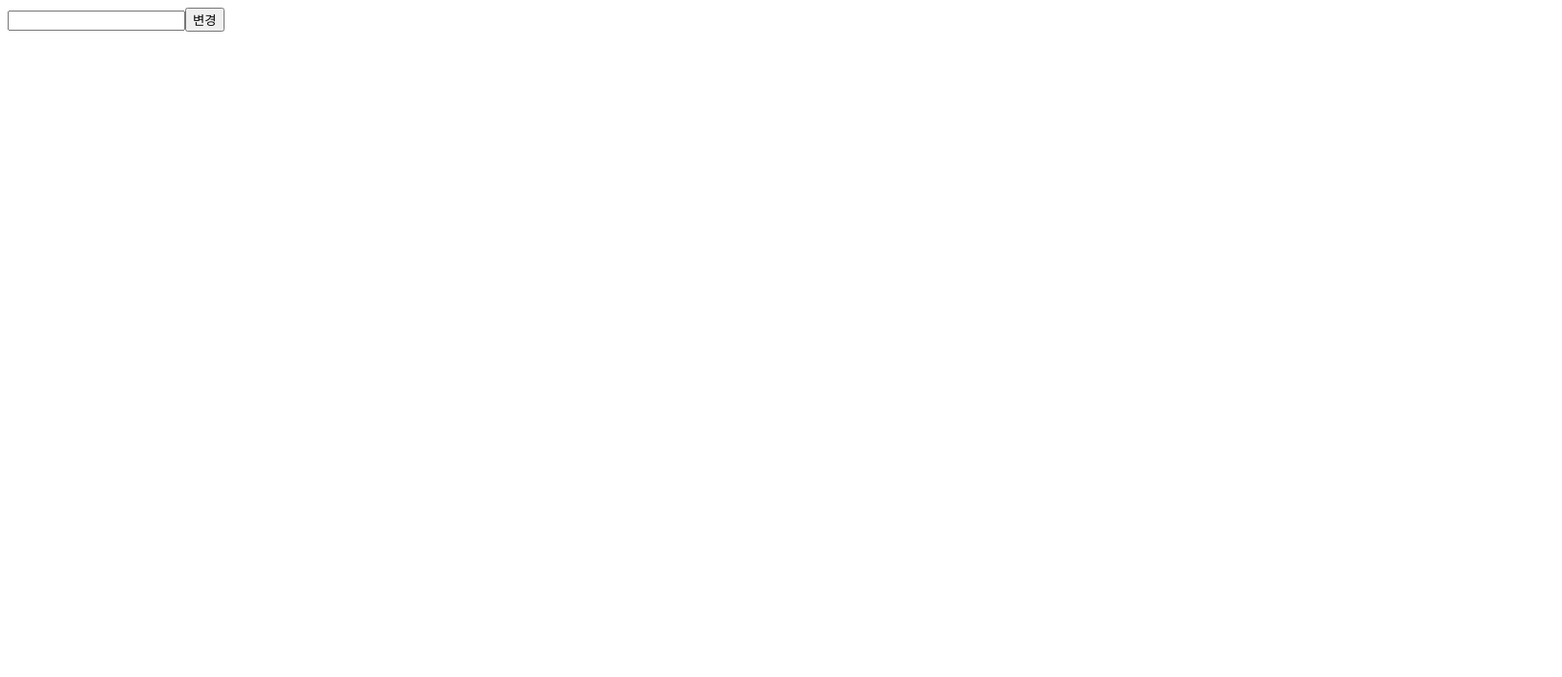
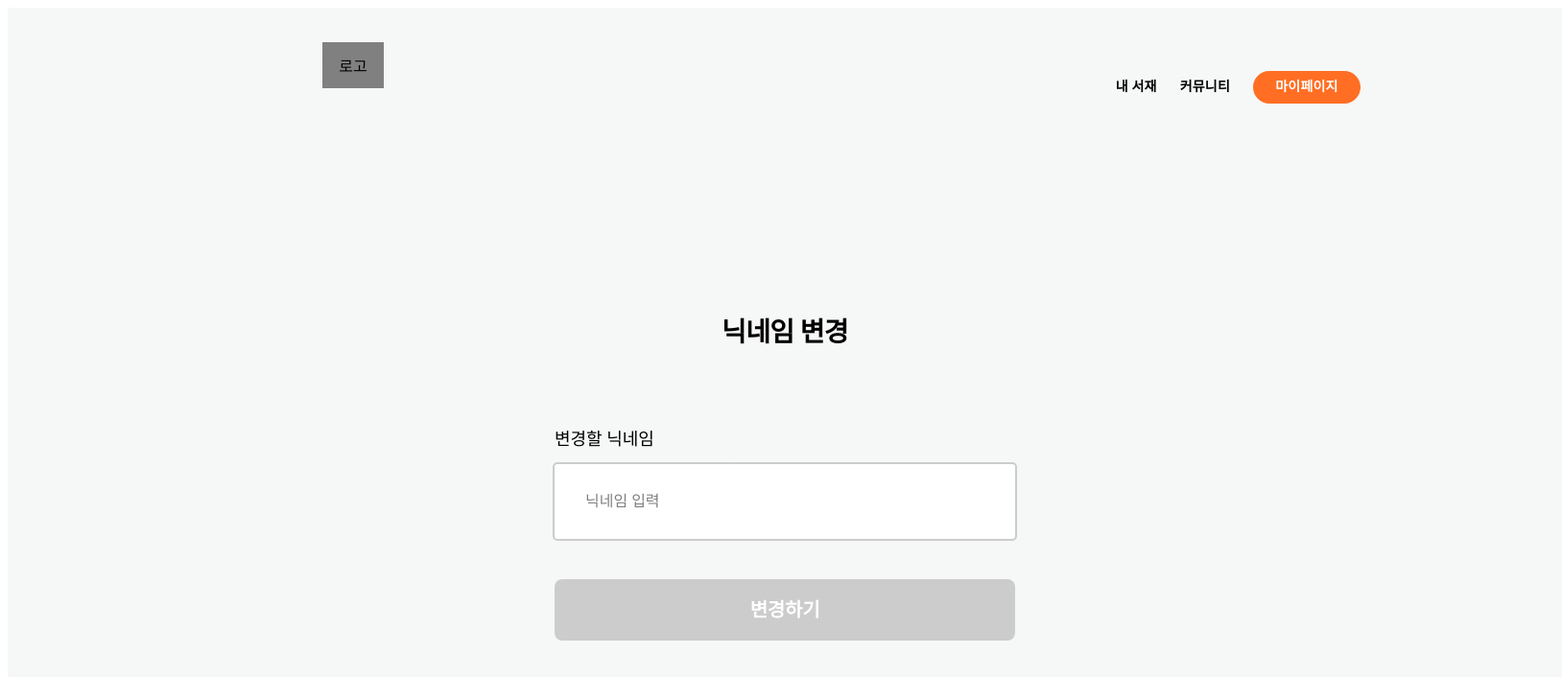
Before and after one commit to hackathon-hongik/Front, a React (Create React App) app: page /afterlogin/changenickname in a window 1280 px wide. Shown: the top 706 px of the page at 96% size, 1628 px wide, since content can reach past the window. Built offline with nearby package versions, Linux system fonts and the light colour scheme.

Commit message:
nickname

```diff
--- a/src/components/ChangeNickname.jsx
+++ b/src/components/ChangeNickname.jsx
@@ -8,11 +8,234 @@ import findLogo from "../assets/findLogo.png";
 import {bookAPI} from "../api";
 import { axiosInstance } from '../api';
 
-const ChangeNickNamePage=styled.div`
 
+
+
+const ChangeNickNamePage = styled.div`
+    width:1620px;
+    height:1080px;
+    flex-direction: column;
+    align-items: center;
+    display: flex;
+    margin:auto;
+    background: #FFFFFF, linear-gradient(0deg, rgba(26, 54, 54, 0.04) 0%, rgba(26, 54, 54, 0.04) 100%);
+    background: linear-gradient(0deg, rgba(26, 54, 54, 0.04) 0%, rgba(26, 54, 54, 0.04) 100%), #FFF;
 `;
 
+const NoteContainer = styled.div`
+    font-family: "Pretendard JP";
+    background-color: #FFFFFF;
+    width:1200px;
+    height:1080px;
+    display: flex;
+    flex-direction: column;
+    align-items: center;
+`;
+
+
+
+const Header = styled.div`
+  width: 1200px;
+  height: 120px;
+  display: flex;
+  flex-direction: row;
+  align-items: center;
+  justify-content: space-between;
+  padding: 0px;
+  background: linear-gradient(0deg, rgba(26, 54, 54, 0.04) 0%, rgba(26, 54, 54, 0.04) 100%), #FFF;
+`;
+
+const Logo = styled.div`
+  width: 64px;
+  height: 48px;
+  display: flex;
+  justify-content: center;
+  align-items: center;
+  background-color: grey;
+  margin-left: 118px;
+`;
+
+const Nav = styled.div`
+  height: 50px;
+  display: flex;
+  flex-direction: row;
+  align-items: center;
+  margin-top: 45px;
+
+  a {
+    font-size: 14px;
+    font-style: normal;
+    font-weight: 600;
+    line-height: 142.9%; /* 20.006px */
+    letter-spacing: 0.203px;
+    cursor: pointer;
+    &:hover {
+      color: gray;
+    }
+  }
+
+  li {
+    list-style-type: none;
+    margin-left: 24px;
+  }
+`;
+
+const MypageBtn = styled.button`
+  width: 112px;
+  height: 34px;
+  display: flex;
+  padding: 8px 18px;
+  justify-content: center;
+  align-items: center;
+  gap: 8px;
+  border-radius: 20px;
+  color: #fff;
+  text-align: center;
+  font-feature-settings: 'ss10' on;
+  font-family: "Pretendard JP";
+  font-size: 14px;
+  font-style: normal;
+  font-weight: 600;
+  line-height: 142.9%; /* 20.006px */
+  letter-spacing: 0.203px;
+  background: #ff6e23;
+  border: none;
+  position: relative;
+`;
+
+const ButtonToggle = styled.div`
+  position: relative;
+`;
+
+const ToggleList = styled.div`
+  width: 112px;
+  height: 210px;
+  display: flex;
+  flex-direction: column;
+  align-items: center;
+  position: absolute;
+  border-radius: 8px 8px 0px 0px;
+  background: #fff;
+`;
+
+
+const Container = styled.div`
+  display: flex;
+  flex-direction: column;
+  align-items: center;
+  width: 1200px;
+  height: 960px;
+  background: linear-gradient(0deg, rgba(26, 54, 54, 0.04) 0%, rgba(26, 54, 54, 0.04) 100%), #FFF;
+`;
+
+const Title = styled.h1`
+  font-size: 24px;
+  font-weight: bold;
+  margin-bottom: 0px;
+  margin-top:200px;
+  color: var(--kakao-logo, #000);
+    text-align: center;
+    font-feature-settings: 'ss10' on;
+
+    /* Title 2/Bold */
+    font-family: "Pretendard JP";
+    font-size: 28px;
+    font-style: normal;
+    font-weight: 700;
+    line-height: 135.8%; /* 38.024px */
+    letter-spacing: -0.661px;
+`;
+
+const Form = styled.form`
+  display: flex;
+  flex-direction: column;
+  align-items: center;
+  width: 480px;
+  margin-top: 80px;
+`;
+
+const Label = styled.label`
+color: var(--kakao-logo, #000);
+
+/* Headline 1/Medium */
+    font-family: "Pretendard JP";
+    font-size: 18px;
+    font-style: normal;
+    font-weight: 500;
+    line-height: 144.5%; /* 26.01px */
+    letter-spacing: -0.004px;
+    align-self: flex-start;
+    margin-bottom: 10px;
+`;
+
+const Input = styled.input`
+  width: 416px;
+  height: 40px;
+  padding: 19px 32px;
+  border: 2px solid ${props => (props.hasValue ? '#FF6E23' : '#ccc')};
+  border-radius: 5px;
+  margin-bottom: 40px;
+  font-size: 16px;
+
+  &::placeholder {
+    color: #808080;
+    font-family: "Pretendard JP";
+    font-size: 16px;
+    font-style: normal;
+    font-weight: 400;
+    line-height: 144.5%; /* 26.01px */
+    letter-spacing: -0.004px;
+  }
+
+  &:focus {
+    border-color: #FF6E23;
+    outline: none;
+  }
+`;
+
+const Button = styled.button`
+  width: 100%;
+  height: 50px;
+  border-radius: 8px;
+  background-color: ${props => (props.hasValue ? '#FF6E23' : '#ccc')};
+  color: white;
+  border: none;
+  cursor: pointer;
+    display: flex;
+    width: 480px;
+    height: 64px;
+    padding: 18px 174px;
+    justify-content: center;
+    align-items: center;
+    gap: 10px;
+    flex-shrink: 0;
+
+        color: #FFF;
+    text-align: center;
+    font-feature-settings: 'ss10' on;
+
+    /* Heading 2/Bold */
+    font-family: "Pretendard JP";
+    font-size: 20px;
+    font-style: normal;
+    font-weight: 600;
+    line-height: 140%; /* 28px */
+    letter-spacing: -0.24px;
+
+    &:disabled {
+        cursor: not-allowed;
+    }
+
+    &:hover {
+    background-color: ${props => (props.hasValue ? '#FF6E23' : '#ccc')};
+  }
+`;
+
+
+
 export function ChangeNickName(){
+    const navigate = useNavigate();
+    const [isCheck, setCheck] = useState(false);
     const location = useLocation();
     const token = location.state?.token || '';
     const [nickname,setNickname]=useState("");
@@ -20,6 +243,27 @@ export function ChangeNickName(){
     const handleNicknameChange=(e)=>{
         setNickname(e.target.value);
     }
+
+
+    const handleSubmit = async (e) => {
+        e.preventDefault();
+        try {
+            const response = await axiosInstance.patch('/auth/update-nickname/', { nickname }, {
+                headers: {
+                    Authorization: `Bearer ${token}`
+                }
+            });
+            console.log('닉네임 변경 성공:', response);
+        } catch (error) {
+            console.error('닉네임 변경 실패:', error);
+        }
+    };
+
+
+const handleItemClick=(path,token,isbn)=>{
+        navigate(path,{state:{token,isbn}});
+};
+
 
     const change=async ()=>{
         try{
@@ -37,9 +281,47 @@ export function ChangeNickName(){
     }
 
     return(
-        <>
-        <input type="text" value={nickname} onChange={handleNicknameChange}></input>
-        <button className="changeBtn" onClick={()=>change()}>변경</button>
-        </>
+        <ChangeNickNamePage>
+              <NoteContainer>
+                <Header>
+                    <Logo>
+                  <p>로고</p>
+                    </Logo>
+                <Nav>
+                  <li><a onClick={() => handleItemClick("/afterlogin/mylibrary",token)}>내 서재</a></li>
+                  <li><a onClick={() => handleItemClick("/afterlogin/community",token)}>커뮤니티</a></li>
+                  <li>
+                    <ButtonToggle>
+                      <MypageBtn onClick={() => { setCheck((e) => !e) }}>마이페이지</MypageBtn>
+                      {isCheck && (
+                        <ToggleList>
+                          <p>닉네임 변경</p>
+                          <p>1:1 문의</p>
+                          <p>로그아웃</p>
+                          <p>회원탈퇴</p>
+                        </ToggleList>
+                      )}
+                    </ButtonToggle>
+                  </li>
+                </Nav>
+              </Header>
+
+                <Container>
+                    <Title>닉네임 변경</Title>
+                    <Form onSubmit={handleSubmit}>
+                        <Label htmlFor="nickname">변경할 닉네임</Label>
+                        <Input
+                        id="nickname"
+                        type="text"
+                        value={nickname}
+                        onChange={handleNicknameChange}
+                        placeholder="닉네임 입력"
+                        hasValue={nickname.length > 0}
+                        />
+                        <Button type="submit" hasValue={nickname.length > 0} disabled={nickname.length === 0}>변경하기</Button>
+                    </Form>
+                </Container>
+            </NoteContainer>
+        </ChangeNickNamePage>
     );
 }
--- a/src/components/Note.jsx
+++ b/src/components/Note.jsx
@@ -804,42 +804,7 @@ const handleLongCommentChange = (event) => {
 
           <SetContainer>
           <Label>02. 오늘의 기분</Label>
-          <InputRow>
-                <SmallInputContainer>
-                    <SmallInput  active={mood === 'good'} onClick={() => handleMoodChange('good')}>
-                        <Emoji src={goodImage} alt="좋아요" />
-                    </SmallInput>
-                    <SmallInputLabel>좋아요</SmallInputLabel>
-                </SmallInputContainer>
-
-                <SmallInputContainer>
-                    <SmallInput active={mood === 'okay'} onClick={() => handleMoodChange('okay')}>
-                        <Emoji src={okayImage} alt="괜찮아요" />
-                    </SmallInput>
-                    <SmallInputLabel>괜찮아요</SmallInputLabel>
-                </SmallInputContainer>
-
-                <SmallInputContainer>
-                   <SmallInput active={mood === 'tired'} onClick={() => handleMoodChange('tired')}>
-                        <Emoji src={tiredImage} alt="피곤해요" />
-                    </SmallInput>
-                <SmallInputLabel>피곤해요</SmallInputLabel>
-                </SmallInputContainer>
-
-                <SmallInputContainer>
-                    <SmallInput active={mood === 'sad'} onClick={() => handleMoodChange('sad')}>
-                        <Emoji src={sadImage} alt="슬퍼요" />
-                    </SmallInput>
-                    <SmallInputLabel>슬퍼요</SmallInputLabel>
-                </SmallInputContainer>
-
-                <SmallInputContainer>
-                    <SmallInput active={mood === 'worried'} onClick={() => handleMoodChange('worried')}>
-                        <Emoji src={worriedImage} alt="걱정돼요" />
-                    </SmallInput>
-                    <SmallInputLabel>걱정돼요</SmallInputLabel>
-                </SmallInputContainer>
-          </InputRow>
+          <MoodSelector/>
           </SetContainer>
 
           {/* 질문선택 부분*/}
```
